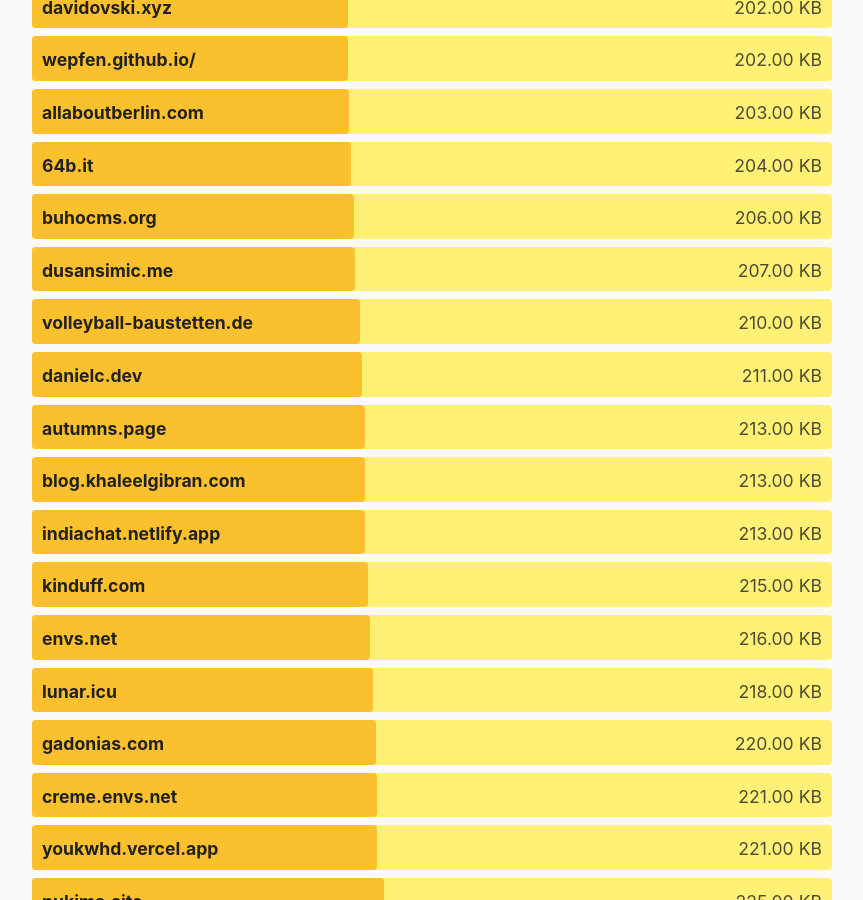
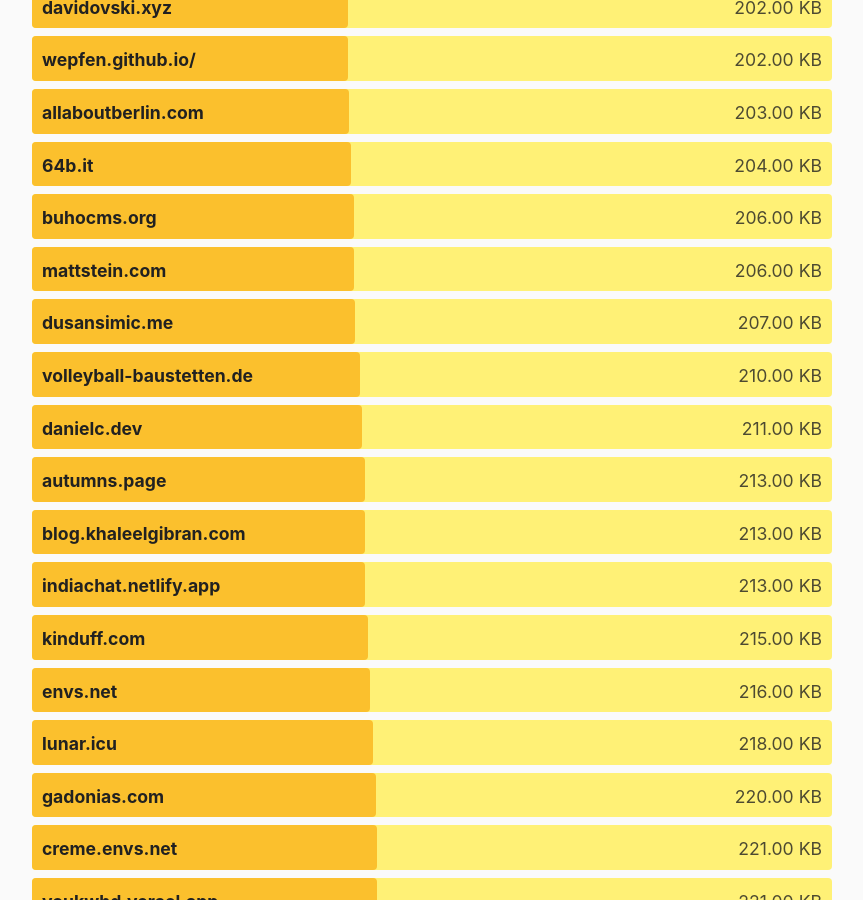
Before and after one commit to kevquirk/512kb.club, a Jekyll site: the page built from index.md, in a window 1280 px wide and 900 px high, scrolled down 31098 px. Shown: the whole window, without its empty margins (208-1071 px from the left). Built offline with Jekyll 4.4.1, drawn with Linux system fonts in a browser that asks for light colours.

Commit message:
Adds mattstein.com
https://radar.cloudflare.com/scan/37672b3a-c2e9-4b83-b057-a99056f532fa/summary

```diff
--- a/_data/sites.yml
+++ b/_data/sites.yml
@@ -2128,6 +2128,11 @@
   size: 226
   last_checked: 2023-03-18
 
+- domain: mattstein.com
+  url: https://mattstein.com/
+  size: 206
+  last_checked: 2024-02-29
+
 - domain: mawoka.eu
   url: https://mawoka.eu/
   size: 485
```
